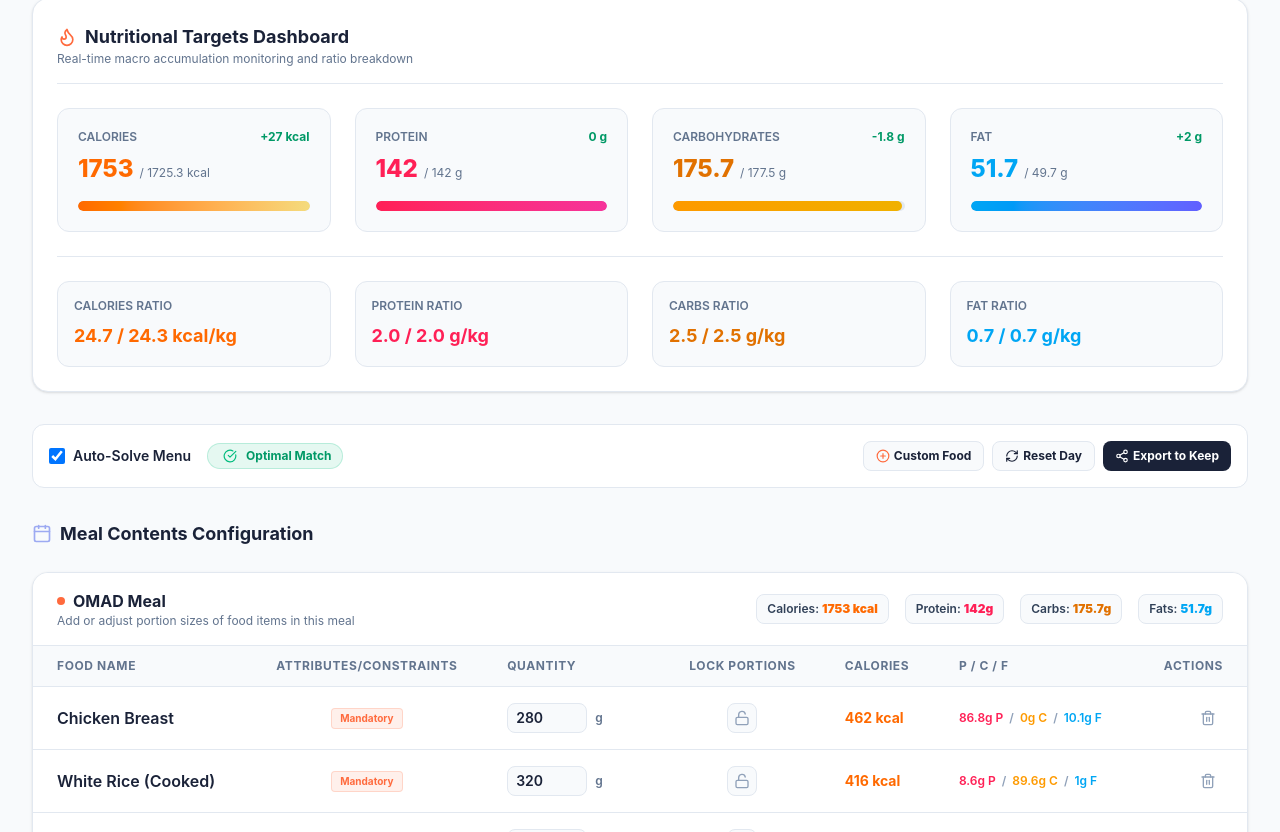
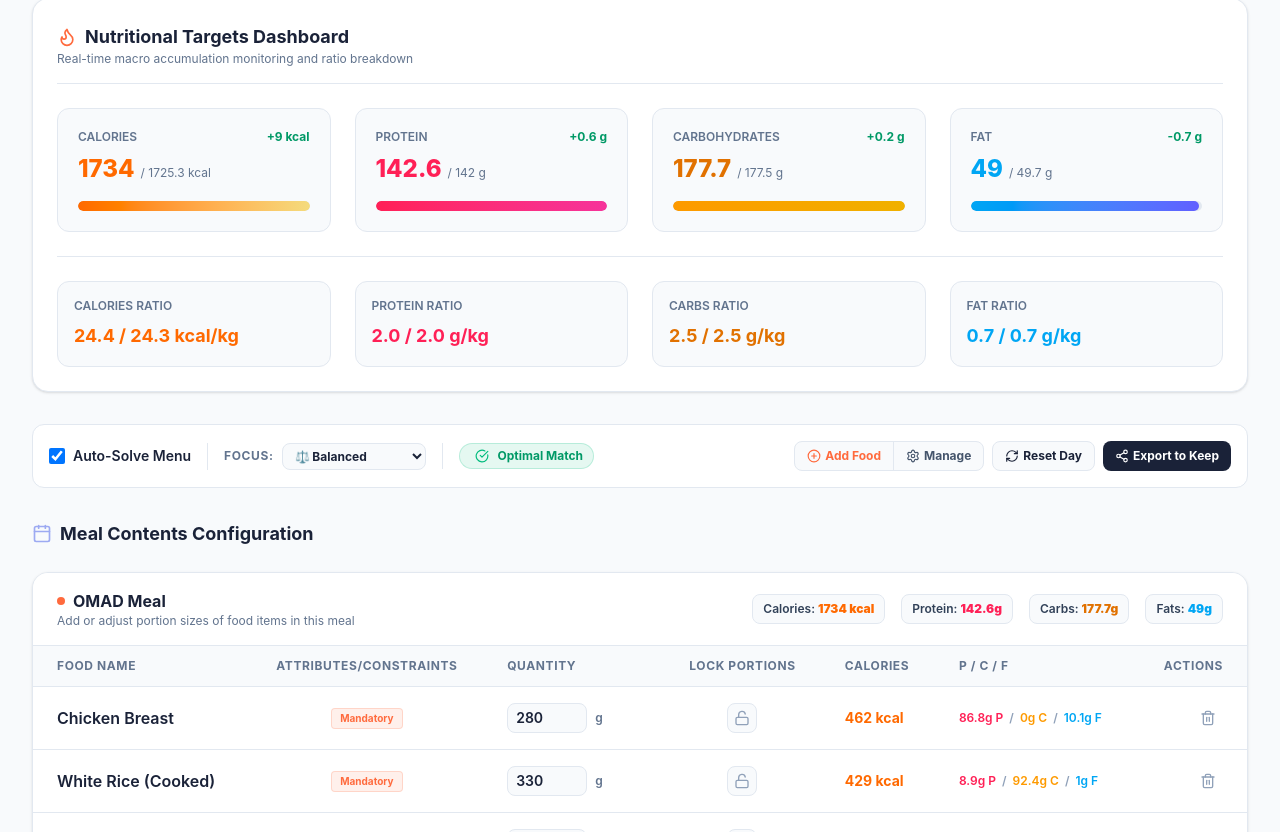
Before and after one commit to ranimela/menu-builder, a React (Vite) app: page / in a window 1280 px wide. Shown: the part 368-1200 px from the top of the page. Built offline with nearby package versions, Linux system fonts and the light colour scheme.

Commit message:
feat: implement pre-solve locked diagnostics, solver focus choices, and custom food manager list CRUD options; fix minQuantity bounds

```diff
--- a/foodItems.json
+++ b/foodItems.json
@@ -9,7 +9,7 @@
     "servingSize": 100,
     "unit": "g",
     "defaultQuantity": 250,
-    "minQuantity": 250,
+    "minQuantity": 0,
     "maxQuantity": 500,
     "isFreeParameter": false,
     "isMandatory": true,
@@ -186,7 +186,7 @@
     "servingSize": 100,
     "unit": "g",
     "defaultQuantity": 50,
-    "minQuantity": 50,
+    "minQuantity": 0,
     "maxQuantity": 200,
     "isFreeParameter": true,
     "isMandatory": true,
--- a/src/App.tsx
+++ b/src/App.tsx
@@ -5,7 +5,8 @@ import { NutritionalDashboard } from './components/NutritionalDashboard';
 import { MealSection } from './components/MealSection';
 import { CarbAlternativesTable } from './components/CarbAlternativesTable';
 import { CustomFoodModal } from './components/CustomFoodModal';
-import { Sparkles, Calendar, Share2, RefreshCw, AlertTriangle, CheckCircle, PlusCircle, ArrowUpCircle } from 'lucide-react';
+import { ManageCustomFoodsModal } from './components/ManageCustomFoodsModal';
+import { Sparkles, Calendar, Share2, RefreshCw, AlertTriangle, CheckCircle, PlusCircle, ArrowUpCircle, Settings } from 'lucide-react';
 import { calculateTotals, getNutrition } from './utils/solver';
 
 export const App: React.FC = () => {
@@ -32,10 +33,15 @@ export const App: React.FC = () => {
     handleToggleLock,
     handleResetDay,
     runSolverTrigger,
-    handleAddCustomFood
+    handleAddCustomFood,
+    handleRemoveCustomFood,
+    customFoods,
+    solverFocus,
+    setSolverFocus
   } = useMealPlanner();
 
   const [isCustomFoodOpen, setIsCustomFoodOpen] = useState(false);
+  const [isManageFoodsOpen, setIsManageFoodsOpen] = useState(false);
   const [showUpdateBanner, setShowUpdateBanner] = useState(false);
 
   // Check for service worker updates
@@ -182,11 +188,13 @@ export const App: React.FC = () => {
           weight={weight}
           ratios={currentPlan.ratios}
           solverResult={solverResult}
+          activeMeals={activeMeals}
+          foodDatabase={FOOD_DATABASE}
         />
 
         {/* Solver Control Toolbar */}
         <section className="bg-brand-card border border-brand-border p-4 rounded-xl flex flex-wrap items-center justify-between gap-4">
-          <div className="flex items-center gap-4">
+          <div className="flex items-center gap-4 flex-wrap">
             <label className="flex items-center gap-2 text-sm font-semibold text-brand-primary">
               <input
                 type="checkbox"
@@ -204,8 +212,23 @@ export const App: React.FC = () => {
                 Solve Menu Now
               </button>
             )}
+
+            {/* Focus Options Selector */}
+            <div className="flex items-center gap-2 border-l border-brand-border pl-4">
+              <span className="text-xs font-bold text-slate-500 uppercase tracking-wider">Focus:</span>
+              <select
+                value={solverFocus}
+                onChange={(e) => setSolverFocus(e.target.value as any)}
+                className="bg-brand-bg border border-brand-border text-xs font-bold rounded-lg px-2 py-1 outline-none text-brand-primary cursor-pointer"
+              >
+                <option value="balanced">⚖️ Balanced</option>
+                <option value="protein">🥩 Protein Priority</option>
+                <option value="calories">🔥 Calorie Priority</option>
+              </select>
+            </div>
+
             {/* Solver status pill */}
-            <div className="flex items-center gap-1.5">
+            <div className="flex items-center gap-1.5 border-l border-brand-border pl-4">
               {isOptimal ? (
                 <span className="bg-emerald-500/10 text-emerald-600 border border-emerald-500/20 text-xs px-2.5 py-1 rounded-full font-bold flex items-center gap-1">
                   <CheckCircle className="h-3.5 h-3.5 text-emerald-500" />
@@ -221,12 +244,21 @@ export const App: React.FC = () => {
           </div>
 
           <div className="flex gap-2">
-            <button
-              onClick={() => setIsCustomFoodOpen(true)}
-              className="flex items-center gap-1 bg-brand-bg hover:bg-slate-200 border border-brand-border text-xs font-bold px-3 py-1.5 rounded-lg transition"
-            >
-              <PlusCircle className="h-3.5 w-3.5 text-brand-accent" /> Custom Food
-            </button>
+            <div className="flex items-center border border-brand-border rounded-lg bg-brand-bg overflow-hidden">
+              <button
+                onClick={() => setIsCustomFoodOpen(true)}
+                className="flex items-center gap-1 hover:bg-slate-200 text-xs font-bold px-3 py-1.5 transition border-r border-brand-border text-brand-accent"
+              >
+                <PlusCircle className="h-3.5 w-3.5" /> Add Food
+              </button>
+              <button
+                onClick={() => setIsManageFoodsOpen(true)}
+                className="flex items-center gap-1 hover:bg-slate-200 text-xs font-bold px-3 py-1.5 transition text-slate-600"
+                title="Manage foods list"
+              >
+                <Settings className="h-3.5 w-3.5" /> Manage
+              </button>
+            </div>
             <button
               onClick={handleResetDay}
               className="flex items-center gap-1 bg-brand-bg hover:bg-slate-200 border border-brand-border text-xs font-bold px-3 py-1.5 rounded-lg transition"
@@ -286,6 +318,15 @@ export const App: React.FC = () => {
           onSave={handleAddCustomFood}
         />
       )}
+
+      {/* Custom Food Manager CRUD Modal */}
+      {isManageFoodsOpen && (
+        <ManageCustomFoodsModal
+          onClose={() => setIsManageFoodsOpen(false)}
+          customFoods={customFoods}
+          onRemove={handleRemoveCustomFood}
+        />
+      )}
     </div>
   );
 };
--- /dev/null
+++ b/src/components/ManageCustomFoodsModal.tsx
@@ -0,0 +1,69 @@
+import React from 'react';
+import type { FoodItem } from '../types/food';
+import { X, Trash2 } from 'lucide-react';
+
+interface ManageCustomFoodsModalProps {
+  onClose: () => void;
+  customFoods: FoodItem[];
+  onRemove: (id: string) => void;
+}
+
+export const ManageCustomFoodsModal: React.FC<ManageCustomFoodsModalProps> = ({
+  onClose,
+  customFoods,
+  onRemove
+}) => {
+  return (
+    <div className="fixed inset-0 bg-slate-900/60 backdrop-blur-xs flex items-center justify-center z-50 p-4">
+      <div className="bg-brand-card border border-brand-border rounded-2xl w-full max-w-lg shadow-xl overflow-hidden flex flex-col max-h-[80vh]">
+        <div className="px-6 py-4 border-b border-brand-border flex justify-between items-center bg-brand-bg/50">
+          <h3 className="font-bold text-brand-primary text-base">Manage Custom Foods</h3>
+          <button onClick={onClose} className="p-1 hover:bg-slate-200 rounded-lg transition text-slate-500">
+            <X className="h-5 w-5" />
+          </button>
+        </div>
+
+        <div className="p-6 overflow-y-auto flex-1 space-y-4">
+          {customFoods.length === 0 ? (
+            <div className="text-center py-8 text-slate-500 text-sm">
+              No custom food items created yet. Add one from the main menu.
+            </div>
+          ) : (
+            <div className="divide-y divide-brand-border border border-brand-border rounded-xl overflow-hidden">
+              {customFoods.map((food) => (
+                <div key={food.id} className="p-4 flex justify-between items-center hover:bg-brand-bg/30 transition">
+                  <div>
+                    <h4 className="font-semibold text-brand-primary text-sm">{food.name}</h4>
+                    <p className="text-xs text-slate-500 mt-0.5">
+                      Per {food.servingSize}{food.unit} • {food.calories} kcal • {food.protein}g P • {food.carbs}g C • {food.fat}g F
+                    </p>
+                  </div>
+                  <button
+                    onClick={() => {
+                      if (confirm(`Are you sure you want to remove "${food.name}"?`)) {
+                        onRemove(food.id);
+                      }
+                    }}
+                    className="p-2 text-slate-400 hover:text-brand-accent hover:bg-brand-accent/5 rounded-lg transition cursor-pointer"
+                    title="Delete item"
+                  >
+                    <Trash2 className="h-4 w-4" />
+                  </button>
+                </div>
+              ))}
+            </div>
+          )}
+        </div>
+
+        <div className="p-4 border-t border-brand-border bg-brand-bg/50 flex justify-end">
+          <button
+            onClick={onClose}
+            className="bg-brand-primary text-white text-xs font-bold px-4 py-2 rounded-lg hover:bg-brand-primary/95 transition"
+          >
+            Close
+          </button>
+        </div>
+      </div>
+    </div>
+  );
+};
--- a/src/components/NutritionalDashboard.tsx
+++ b/src/components/NutritionalDashboard.tsx
@@ -1,5 +1,5 @@
 import React from 'react';
-import type { TargetMacros, TargetRatios, SolverResult } from '../types/food';
+import type { TargetMacros, TargetRatios, SolverResult, Meal, FoodItem } from '../types/food';
 import { Flame, AlertTriangle } from 'lucide-react';
 
 interface NutritionalDashboardProps {
@@ -8,6 +8,8 @@ interface NutritionalDashboardProps {
   weight: number;
   ratios: TargetRatios;
   solverResult: SolverResult;
+  activeMeals: Meal[];
+  foodDatabase: FoodItem[];
 }
 
 export const NutritionalDashboard: React.FC<NutritionalDashboardProps> = ({
@@ -15,7 +17,9 @@ export const NutritionalDashboard: React.FC<NutritionalDashboardProps> = ({
   targets,
   weight,
   ratios,
-  solverResult
+  solverResult,
+  activeMeals,
+  foodDatabase
 }) => {
   const caloriesPct = Math.min(100, (actualTotals.calories / targets.calories) * 100);
   const proteinPct = Math.min(100, (actualTotals.protein / targets.protein) * 100);
@@ -34,6 +38,33 @@ export const NutritionalDashboard: React.FC<NutritionalDashboardProps> = ({
 
   const isUnreachable = solverResult.status === 'unreachable';
 
+  // Calculate locked foods macro contributions
+  const lockedTotals = React.useMemo(() => {
+    let cal = 0, pro = 0, carb = 0, fat = 0;
+    const foodMap = new Map(foodDatabase.map(f => [f.id, f]));
+    for (const meal of activeMeals) {
+      for (const item of meal.foods) {
+        if (item.locked) {
+          const food = foodMap.get(item.foodId);
+          if (food && food.servingSize > 0) {
+            const ratio = item.quantity / food.servingSize;
+            cal += food.calories * ratio;
+            pro += food.protein * ratio;
+            carb += food.carbs * ratio;
+            fat += food.fat * ratio;
+          }
+        }
+      }
+    }
+    return { calories: cal, protein: pro, carbs: carb, fat: fat };
+  }, [activeMeals, foodDatabase]);
+
+  const exceedsCal = lockedTotals.calories > targets.calories;
+  const exceedsPro = lockedTotals.protein > targets.protein;
+  const exceedsCarb = lockedTotals.carbs > targets.carbs;
+  const exceedsFat = lockedTotals.fat > targets.fat;
+  const hasExceededLocked = exceedsCal || exceedsPro || exceedsCarb || exceedsFat;
+
   return (
     <div className="space-y-6">
       {/* Target Progress Section */}
@@ -47,8 +78,26 @@ export const NutritionalDashboard: React.FC<NutritionalDashboardProps> = ({
           </div>
         </div>
 
+        {/* Locked values exceeding targets diagnostics check */}
+        {hasExceededLocked && (
+          <div className="bg-rose-50 border border-rose-200 rounded-xl p-4 flex gap-3 text-rose-800 text-sm">
+            <AlertTriangle className="h-5 w-5 text-rose-500 shrink-0 mt-0.5" />
+            <div>
+              <h4 className="font-bold">Locked Items Exceed Targets</h4>
+              <p className="text-xs text-rose-700 mt-1">
+                Your locked meal quantities are already greater than your daily targets:
+                {exceedsCal && ` Calories (Locked: ${Math.round(lockedTotals.calories)} kcal / Target: ${Math.round(targets.calories)} kcal)`}
+                {exceedsPro && ` Protein (Locked: ${Math.round(lockedTotals.protein)}g / Target: ${Math.round(targets.protein)}g)`}
+                {exceedsCarb && ` Carbs (Locked: ${Math.round(lockedTotals.carbs)}g / Target: ${Math.round(targets.carbs)}g)`}
+                {exceedsFat && ` Fat (Locked: ${Math.round(lockedTotals.fat)}g / Target: ${Math.round(targets.fat)}g)`}.
+                Unlock some items or reduce locked portions to allow optimization.
+              </p>
+            </div>
+          </div>
+        )}
+
         {/* Diagnostic Warning Card if Unreachable */}
-        {isUnreachable && (
+        {isUnreachable && !hasExceededLocked && (
           <div className="bg-amber-50 border border-amber-200 rounded-xl p-4 flex gap-3 text-amber-800 text-sm">
             <AlertTriangle className="h-5 w-5 text-amber-500 shrink-0 mt-0.5" />
             <div>
--- a/src/hooks/useMealPlanner.ts
+++ b/src/hooks/useMealPlanner.ts
@@ -204,6 +204,23 @@ export function useMealPlanner() {
     }
   }, [dayPlans]);
 
+  const [solverFocus, setSolverFocus] = useState<'balanced' | 'protein' | 'calories'>(() => {
+    try {
+      const saved = localStorage.getItem('meal_planner_solver_focus');
+      return (saved as 'balanced' | 'protein' | 'calories') || 'balanced';
+    } catch {
+      return 'balanced';
+    }
+  });
+
+  useEffect(() => {
+    try {
+      localStorage.setItem('meal_planner_solver_focus', solverFocus);
+    } catch (e) {
+      console.warn('LocalStorage save error:', e);
+    }
+  }, [solverFocus]);
+
   const [customFoods, setCustomFoods] = useState<FoodItem[]>(() => {
     try {
       const saved = localStorage.getItem('meal_planner_custom_foods');
@@ -250,8 +267,8 @@ export function useMealPlanner() {
 
   // Solver running & state evaluation
   const solverResult = useMemo<SolverResult>(() => {
-    return solveDayMenu(currentPlan.meals, mergedFoodDatabase, currentPlanTargets, activeDay);
-  }, [currentPlan.meals, currentPlanTargets, activeDay, mergedFoodDatabase]);
+    return solveDayMenu(currentPlan.meals, mergedFoodDatabase, currentPlanTargets, activeDay, solverFocus);
+  }, [currentPlan.meals, currentPlanTargets, activeDay, mergedFoodDatabase, solverFocus]);
 
   // If autoSolve is enabled, use optimized meals, else use raw plan meals
   const activeMeals = autoSolve ? solverResult.optimizedMeals : currentPlan.meals;
@@ -416,6 +433,10 @@ export function useMealPlanner() {
     setCustomFoods(prev => [...prev, food]);
   };
 
+  const handleRemoveCustomFood = (id: string) => {
+    setCustomFoods(prev => prev.filter(f => f.id !== id));
+  };
+
   return {
     FOOD_DATABASE: mergedFoodDatabase,
     activeDay,
@@ -441,6 +462,10 @@ export function useMealPlanner() {
     handleToggleLock,
     handleResetDay,
     runSolverTrigger,
-    handleAddCustomFood
+    handleAddCustomFood,
+    handleRemoveCustomFood,
+    customFoods,
+    solverFocus,
+    setSolverFocus
   };
 }
--- a/src/utils/solver.ts
+++ b/src/utils/solver.ts
@@ -75,7 +75,8 @@ export function solveDayMenu(
   meals: Meal[],
   foodDb: FoodItem[],
   targets: TargetMacros,
-  dayId: 'sun_thu' | 'fri' | 'sat'
+  dayId: 'sun_thu' | 'fri' | 'sat',
+  focus: 'balanced' | 'protein' | 'calories' = 'balanced'
 ): SolverResult {
   // 1. Deep clone the meals to avoid mutating state
   const optimizedMeals: Meal[] = JSON.parse(JSON.stringify(meals));
@@ -110,11 +111,19 @@ export function solveDayMenu(
     }
   }
 
-  // Weight coefficients for our loss function
-  const W_CAL = 0.5;
-  const W_PRO = 4.0;
-  const W_CARB = 1.0;
-  const W_FAT = 2.0;
+  // Weight coefficients for our loss function based on user focus preference
+  let W_CAL = 0.5;
+  let W_PRO = 4.0;
+  let W_CARB = 1.0;
+  let W_FAT = 2.0;
+
+  if (focus === 'protein') {
+    W_PRO = 12.0;
+    W_CAL = 0.1;
+  } else if (focus === 'calories') {
+    W_CAL = 3.0;
+    W_PRO = 1.0;
+  }
 
   // Loss function: measures how far we are from targets
   const getLoss = (currentMeals: Meal[]) => {
```
